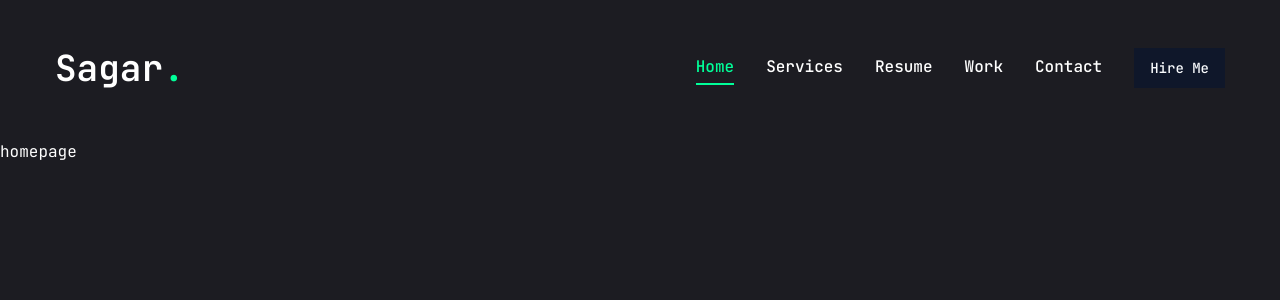
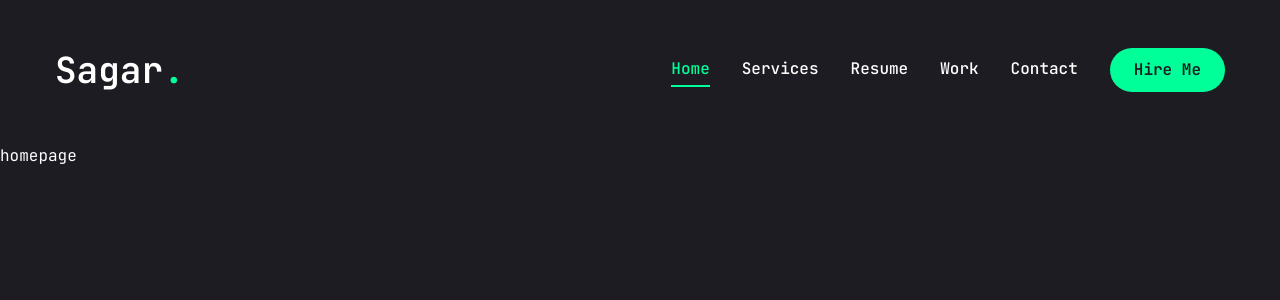
Before and after one commit to sagar-pathak/sagar-portfolio, a Next.js app: page / in a window 1280 px wide. Shown: the top 300 px of the page. Built offline with nearby package versions, Linux system fonts and the light colour scheme.

Commit message:
hire me button done

```diff
--- a/components/Header.jsx
+++ b/components/Header.jsx
@@ -3,6 +3,7 @@
 
 // components
 import Nav from './Nav'
+import MobileNav from './MobileNav'
 
 
 const Header = () => {
@@ -24,7 +25,7 @@
 
                 {/* mobile nav */}
                 <div className="xl:hidden">
-                    mobile nav
+                    <MobileNav />
                 </div>
             </div>
         </header>
--- /dev/null
+++ b/components/MobileNav.jsx
@@ -0,0 +1,65 @@
+"use client";
+
+import { usePathname } from "next/navigation";
+import { Sheet, SheetContent, SheetTrigger } from "./ui/sheet";
+import Link from 'next/link';
+import { CiMenuFries } from 'react-icons/ci'
+
+const links = [
+    {
+        name: 'home',
+        path: '/',
+
+    },
+    {
+        name: 'services',
+        path: '/services',
+
+    },
+    {
+        name: 'resume',
+        path: '/resume',
+
+    },
+    {
+        name: 'work',
+        path: '/work',
+
+    },
+    {
+        name: 'contact',
+        path: '/contact',
+
+    }
+]
+
+
+const MobileNav = () => {
+    const pathname = usePathname()
+    return (
+        <Sheet>
+            <SheetTrigger className="flex justify-center items-center">
+                <CiMenuFries className="text-[32px] text-accent" />
+            </SheetTrigger>
+            <SheetContent className="flex flex-col">
+                <div className="mt-32 mb-40 text-center text-2xl">
+                    <Link href="/">
+                        <h1 className="text-4xl font-semibold">Sagar<span className="text-accent">.</span></h1>
+                    </Link>
+                </div>
+                <nav className="flex flex-col justify-center items-center gap-8">
+                    {
+                        links.map((link, index) => {
+                            return <Link href={link.path} key={index}
+                                className={`${link.path === pathname && "text-accent border-b-2 border-accent"} text-xl capitalize hover:text-accent transition-all`}>
+                                {link.name}
+                            </Link>
+                        })
+                    }
+                </nav>
+            </SheetContent>
+        </Sheet>
+    )
+}
+
+export default MobileNav
--- a/components/ui/StairTransition.jsx
+++ b/components/ui/StairTransition.jsx
@@ -13,6 +13,13 @@
             <Stairs></Stairs>
         </div>
       </div>
+      <motion.div className='h-screen w-screen fixed bg-primary top-0 pointer-events-none' initial={{opacity: 1}}
+      animate={{
+        opacity: 0, transition: {
+            delay: 1, duration: 0.4, ease: 'easeInOut'
+        }
+      }}
+      ></motion.div>
     </AnimatePresence>
   )
 }
--- a/components/ui/button.jsx
+++ b/components/ui/button.jsx
@@ -5,25 +5,19 @@
 import { cn } from "@/lib/utils"
 
 const buttonVariants = cva(
-  "inline-flex items-center justify-center whitespace-nowrap rounded-md text-sm font-medium ring-offset-white transition-colors focus-visible:outline-none focus-visible:ring-2 focus-visible:ring-slate-950 focus-visible:ring-offset-2 disabled:pointer-events-none disabled:opacity-50 dark:ring-offset-slate-950 dark:focus-visible:ring-slate-300",
+  "inline-flex items-center justify-center whitespace-nowrap rounded-full text-base font-semibold ring-offset-white transition-colors",
   {
     variants: {
       variant: {
-        default: "bg-slate-900 text-slate-50 hover:bg-slate-900/90 dark:bg-slate-50 dark:text-slate-900 dark:hover:bg-slate-50/90",
-        destructive:
-          "bg-red-500 text-slate-50 hover:bg-red-500/90 dark:bg-red-900 dark:text-slate-50 dark:hover:bg-red-900/90",
-        outline:
-          "border border-slate-200 bg-white hover:bg-slate-100 hover:text-slate-900 dark:border-slate-800 dark:bg-slate-950 dark:hover:bg-slate-800 dark:hover:text-slate-50",
-        secondary:
-          "bg-slate-100 text-slate-900 hover:bg-slate-100/80 dark:bg-slate-800 dark:text-slate-50 dark:hover:bg-slate-800/80",
-        ghost: "hover:bg-slate-100 hover:text-slate-900 dark:hover:bg-slate-800 dark:hover:text-slate-50",
-        link: "text-slate-900 underline-offset-4 hover:underline dark:text-slate-50",
+        default: "bg-accent text-primary hover:bg-accent-hover",
+       primary: 'bg-primary text-white',
+       outline: 'border border-accent bg-transparent text-accent hover:bg-accent hover:text-primary',
+
       },
       size: {
-        default: "h-10 px-4 py-2",
-        sm: "h-9 rounded-md px-3",
-        lg: "h-11 rounded-md px-8",
-        icon: "h-10 w-10",
+        default: "h-[44px] px-6",
+        md: "h-[48px] px-6",
+        lg: "h-[56px] px-8 text-sm uppercase tracking-[2px]"
       },
     },
     defaultVariants: {
--- a/components/ui/sheet.jsx
+++ b/components/ui/sheet.jsx
@@ -2,9 +2,9 @@
 import * as React from "react"
 import * as SheetPrimitive from "@radix-ui/react-dialog"
 import { cva } from "class-variance-authority";
-import { X } from "lucide-react"
+import { cn } from "@/lib/utils"
 
-import { cn } from "@/lib/utils"
+import { IoMdClose } from 'react-icons/io'
 
 const Sheet = SheetPrimitive.Root
 
@@ -26,7 +26,7 @@
 SheetOverlay.displayName = SheetPrimitive.Overlay.displayName
 
 const sheetVariants = cva(
-  "fixed z-50 gap-4 bg-white p-6 shadow-lg transition ease-in-out data-[state=open]:animate-in data-[state=closed]:animate-out data-[state=closed]:duration-300 data-[state=open]:duration-500 dark:bg-slate-950",
+    "fixed z-50 gap-4 bg-primary p-6 shadow-lg transition ease-in-out data-[state=open]:animate-in data-[state=closed]:animate-out data-[state=closed]:duration-300 data-[state=open]:duration-500 dark:bg-slate-950",
     {
         variants: {
             side: {
@@ -35,7 +35,7 @@
                     "inset-x-0 bottom-0 border-t data-[state=closed]:slide-out-to-bottom data-[state=open]:slide-in-from-bottom",
                 left: "inset-y-0 left-0 h-full w-3/4 border-r data-[state=closed]:slide-out-to-left data-[state=open]:slide-in-from-left sm:max-w-sm",
                 right:
-          "inset-y-0 right-0 h-full w-3/4  border-l data-[state=closed]:slide-out-to-right data-[state=open]:slide-in-from-right sm:max-w-sm",
+                    "inset-y-0 right-0 h-full w-3/4  data-[state=closed]:slide-out-to-right data-[state=open]:slide-in-from-right sm:max-w-sm",
             },
         },
         defaultVariants: {
@@ -50,8 +50,8 @@
         <SheetPrimitive.Content ref={ref} className={cn(sheetVariants({ side }), className)} {...props}>
             {children}
             <SheetPrimitive.Close
-        className="absolute right-4 top-4 rounded-sm opacity-70 ring-offset-white transition-opacity hover:opacity-100 focus:outline-none focus:ring-2 focus:ring-slate-950 focus:ring-offset-2 disabled:pointer-events-none data-[state=open]:bg-slate-100 dark:ring-offset-slate-950 dark:focus:ring-slate-300 dark:data-[state=open]:bg-slate-800">
-        <X className="h-4 w-4" />
+                className="absolute right-8 top-8 transition-opacity outline-none">
+                <IoMdClose className="text-3xl text-accent" />
                 <span className="sr-only">Close</span>
             </SheetPrimitive.Close>
         </SheetPrimitive.Content>
--- a/package.json
+++ b/package.json
@@ -22,6 +22,7 @@
     "next": "14.2.8",
     "react": "^18",
     "react-dom": "^18",
+    "react-icons": "^5.3.0",
     "tailwind-merge": "^2.5.2",
     "tailwindcss-animate": "^1.0.7"
   },
```
Also changed, not shown: 1 other file (tests, documents, lock files or other folders). Lines whose indentation alone changed are shown as unchanged.
